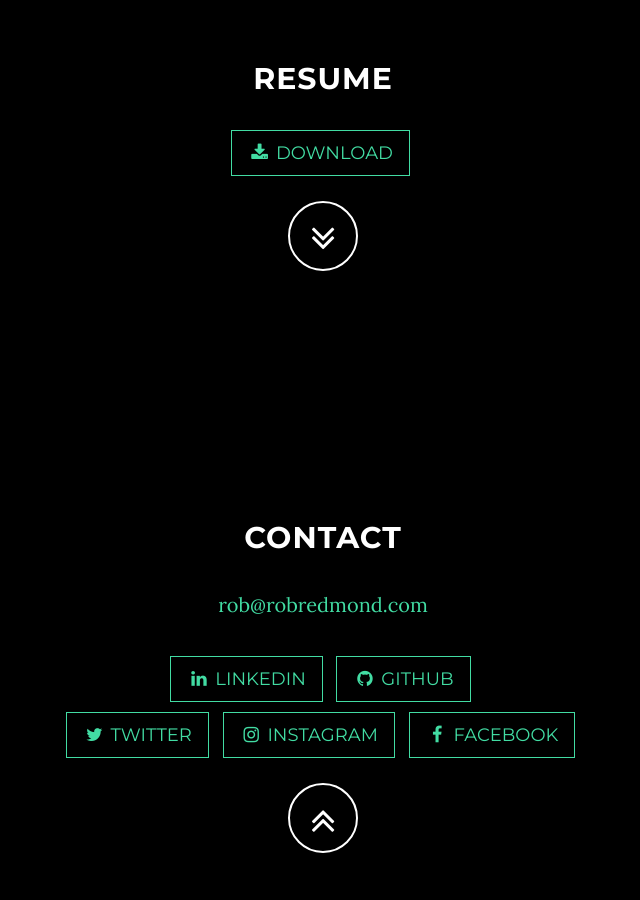
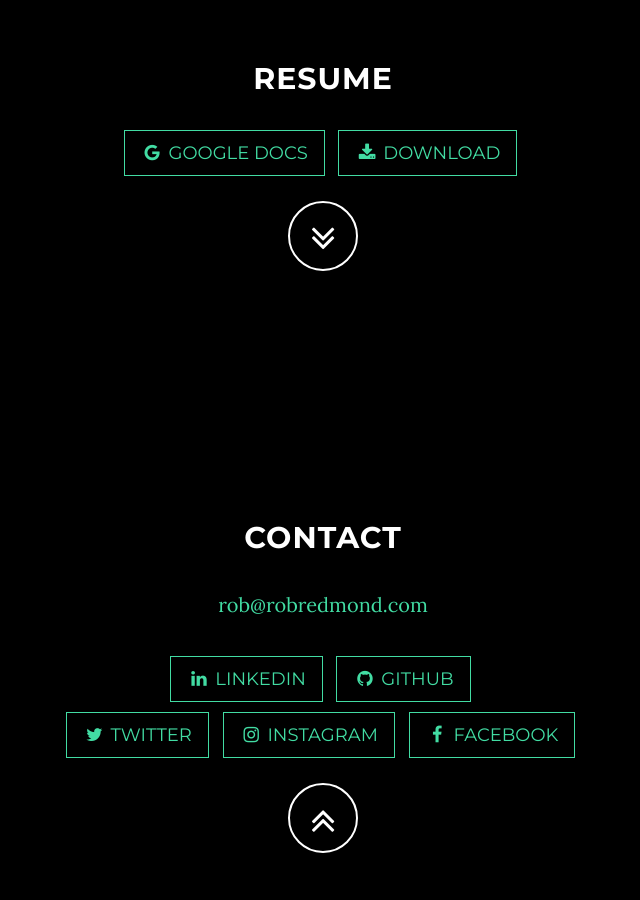
Before and after one commit to robredmond/www_robredmond_com, a website: page index.html in a window 1280 px wide. Shown: the part 1880-2780 px from the top of the page, without its empty margins (317-957 px from the left). Drawn offline with nearby package versions, Linux system fonts and the light colour scheme.

Commit message:
Adding resume PDF

```diff
--- a/index.html
+++ b/index.html
@@ -109,7 +109,10 @@
                 <h2>Resume</h2>
                 <ul class="list-inline banner-social-buttons">
                     <li>
-                        <a href="https://goo.gl/in0rB5" class="btn btn-default btn-lg"><i class="fa fa-download fa-fw"></i> <span class="network-name">Download</span></a>
+                        <a href="https://goo.gl/in0rB5" class="btn btn-default btn-lg"><i class="fa fa-google fa-fw"></i> <span class="network-name">Google Docs</span></a>
+                    </li>
+                    <li>
+                        <a href="RobRedmondResume2017.pdf" class="btn btn-default btn-lg"><i class="fa fa-download fa-fw"></i> <span class="network-name">Download</span></a>
                     </li>
                 </ul>
                 <a href="#contact" class="btn btn-circle page-scroll">
```
Also changed, not shown: 1 other file.
